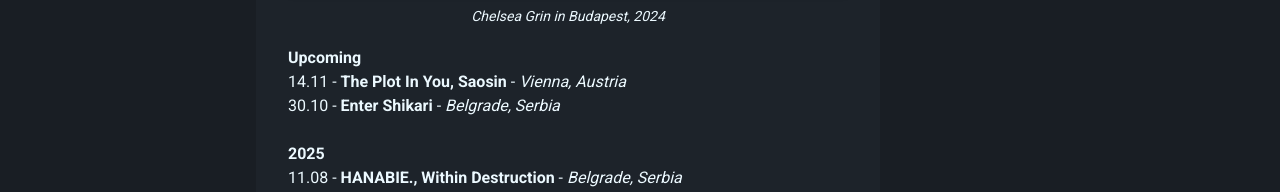
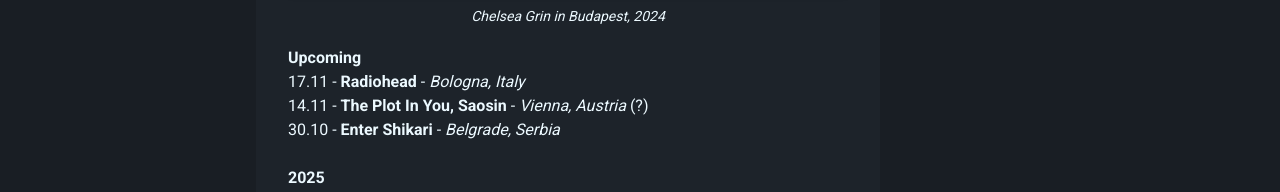
Before and after one commit to iamlykke/my-blog, a Next.js app: page /concerts in a window 1280 px wide. Shown: the part 422-614 px from the top of the page. Built offline with nearby package versions, Linux system fonts and the light colour scheme; no server answers.

Commit message:
Update concerts.mdx

```diff
--- a/content/concerts/concerts.mdx
+++ b/content/concerts/concerts.mdx
@@ -1,5 +1,6 @@
 **Upcoming**
-- 14.11 - **The Plot In You, Saosin** - *Vienna, Austria*
+- 17.11 - **Radiohead** - *Bologna, Italy*
+- 14.11 - **The Plot In You, Saosin** - *Vienna, Austria* (?)
 - 30.10 - **Enter Shikari** - *Belgrade, Serbia*
 
 <br />
```
